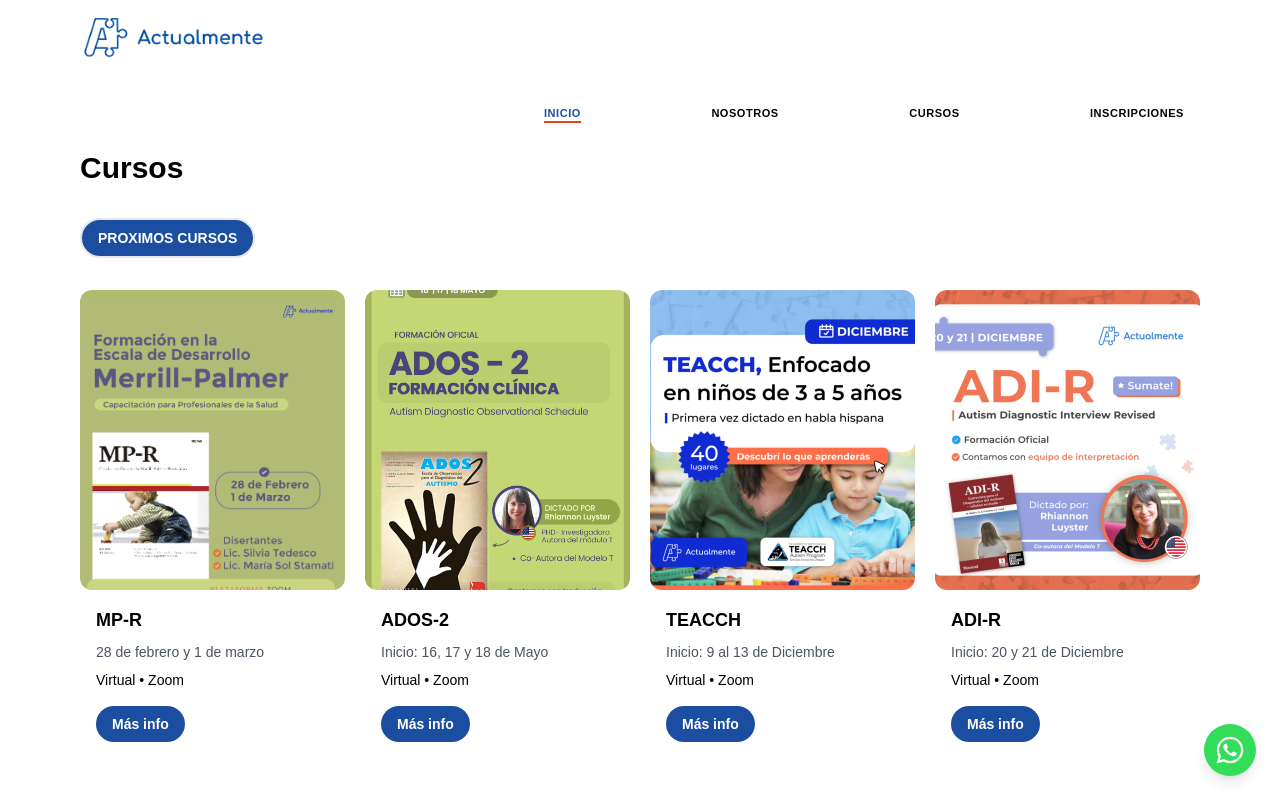
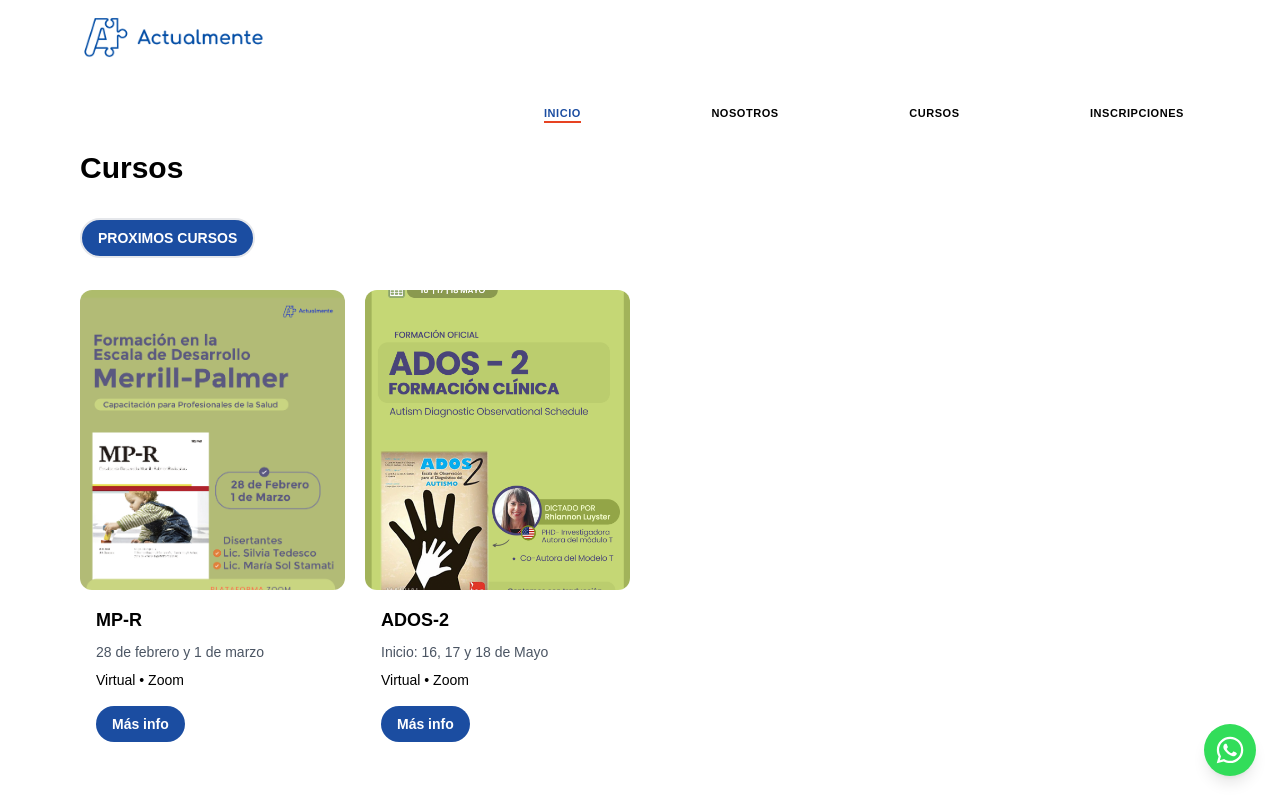
Before and after one commit to tomaslami/act-upd, a Next.js app: page /cursos in a window 1280 px wide. Shown: the top 800 px of the page. Built offline with nearby package versions, Linux system fonts and the light colour scheme; no server answers; a web font is replaced by a local one.

Commit message:
courses deleted

```diff
--- a/src/app/cursos/page.tsx
+++ b/src/app/cursos/page.tsx
@@ -31,24 +31,24 @@
     location: 'Virtual • Zoom',
     href: '/cursos/ados'
   },
-  {
-    id: '3',
-    title: 'TEACHH, Enfocado en niños entre 3 y 5 años',
-    subtitle: 'TEACCH',
-    date: 'Inicio: 9 al 13 de Diciembre',
-    image: '/icons/TEACCH-nov.png',
-    location: 'Virtual • Zoom',
-    href: '/cursos/teacch'
-  },
-  {
-    id: '4',
-    title: 'ADI-R',
-    subtitle: 'ADI-R',
-    date: 'Inicio: 20 y 21 de Diciembre',
-    image: '/icons/ADIR-dic.png',
-    location: 'Virtual • Zoom',
-    href: '/cursos/adi-r'
-  },
+  // {
+  //   id: '3',
+  //   title: 'TEACHH, Enfocado en niños entre 3 y 5 años',
+  //   subtitle: 'TEACCH',
+  //   date: 'Inicio: 9 al 13 de Diciembre',
+  //   image: '/icons/TEACCH-nov.png',
+  //   location: 'Virtual • Zoom',
+  //   href: '/cursos/teacch'
+  // },
+  // {
+  //   id: '4',
+  //   title: 'ADI-R',
+  //   subtitle: 'ADI-R',
+  //   date: 'Inicio: 20 y 21 de Diciembre',
+  //   image: '/icons/ADIR-dic.png',
+  //   location: 'Virtual • Zoom',
+  //   href: '/cursos/adi-r'
+  // },
 ]
 
 
```
